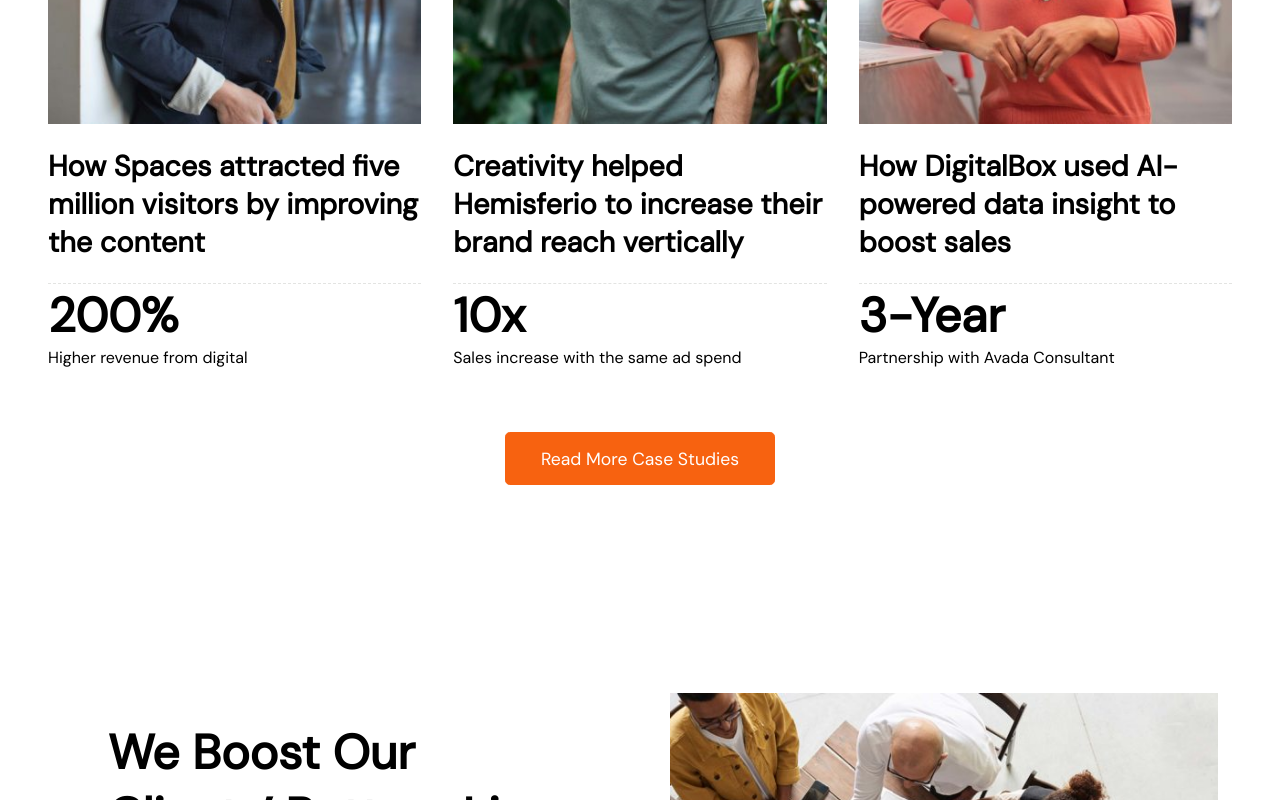
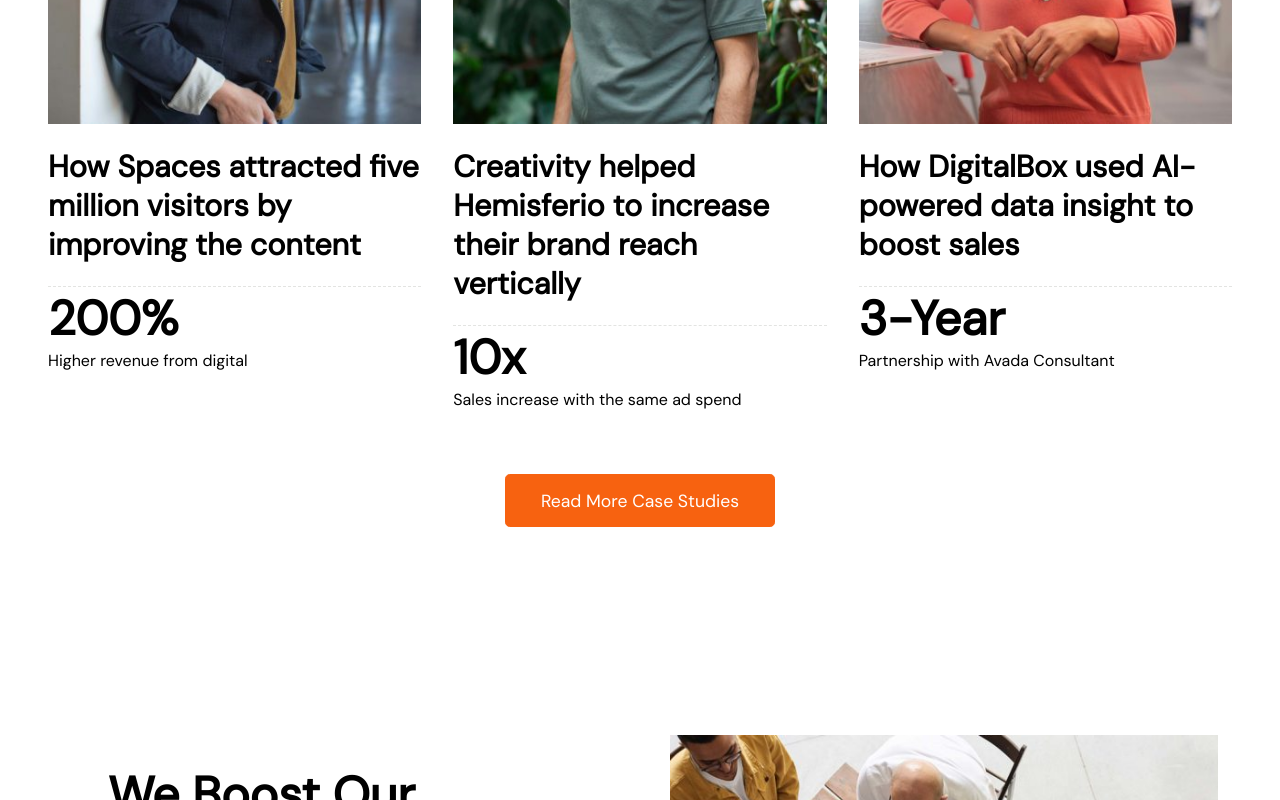
Before and after one commit to parisking93/proj-html-vuejs, a Vue app: page / in a window 1280 px wide. Shown: the part 4380-5180 px from the top of the page. Built offline with nearby package versions, Linux system fonts and the light colour scheme.

Commit message:
add section boost

```diff
--- a/src/styles/commons.scss
+++ b/src/styles/commons.scss
@@ -45,7 +45,7 @@ $font-size-1 :1rem ;
 $font-size-2 :1.1rem ;
 $font-size-3 :1.3rem ;
 $font-size-4  :1.5rem;
-$font-size-5 :1.8rem ;
+$font-size-5 :1.9rem ;
 
 .container {
     max-width: 1330px;
```
